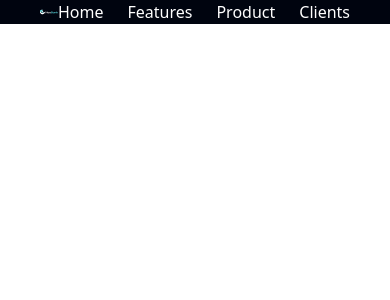
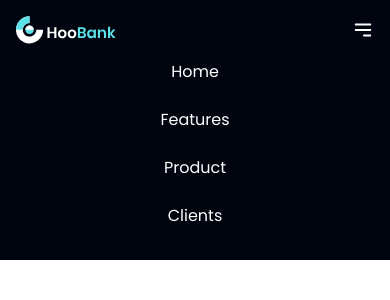
Before and after one commit to afiatamanna06/hoobank, a Next.js app: page / in a window 390 px wide. Shown: the top 300 px of the page. Built offline with nearby package versions, Linux system fonts and the light colour scheme.

Commit message:
Add navigation bar responsiveness

```diff
--- a/components/NavigationBar.tsx
+++ b/components/NavigationBar.tsx
@@ -2,15 +2,23 @@ import Image from "next/image"
 import Link from "next/link"
 import Logo from "../public/logo.svg"
 import { navLinks } from "./NavigationLinks"
+import { HiOutlineMenuAlt3 } from "react-icons/hi"
+import { useState } from "react"
 
 function NavigationBar() {
+
+  const [toggle, setToggle] = useState("hidden")
+
   return (
-    <nav className="w-full bg-primary flex justify-between items-center px-10">
-      <Image src={Logo} width="100rem" height="60rem" alt="" />
-      <div className="flex items-center text-white gap-6">
+    <nav className="w-full bg-primary flex flex-col md:flex-row justify-between items-center px-4 md:px-10">
+      <div className="w-full flex justify-between items-center">
+        <Image src={Logo} width="100rem" height="60rem" alt="" />
+        <div className="md:hidden" onClick={() => {toggle === "hidden" ? setToggle("flex flex-col") : setToggle("hidden")}}><HiOutlineMenuAlt3 color="white" size={22} /></div>
+      </div>
+      <div className={`${ toggle === "hidden" ? "flex flex-col" : "hidden" } pb-8 md:pb-0 md:flex md:flex-row items-center text-white gap-6`}>
         {navLinks.map(({path, name}) => (
           <Link key={name} href={path} passHref>
-            <a className="text-white cursor-pointer">{name}</a>
+            <a className="font-poppins font-normal text-white cursor-pointer">{name}</a>
           </Link>
         ))}
       </div>
--- a/package.json
+++ b/package.json
@@ -14,6 +14,7 @@
     "postcss": "^8.4.18",
     "react": "18.2.0",
     "react-dom": "18.2.0",
+    "react-icons": "^4.6.0",
     "tailwindcss": "^3.1.8"
   },
   "devDependencies": {
--- /dev/null
+++ b/pages/_document.tsx
@@ -0,0 +1,19 @@
+import NextDocument, { Html, Head, Main, NextScript } from "next/document";
+
+export default class Document extends NextDocument {
+  render() {
+    return (
+      <Html lang="en">
+        <Head>
+          <link rel="preconnect" href="https://fonts.googleapis.com" />
+          <link rel="preconnect" href="https://fonts.gstatic.com" crossOrigin="anonymous" />
+          <link href="https://fonts.googleapis.com/css2?family=Barlow&family=Josefin+Sans&family=Poppins:wght@100;200;300;400;500;600;700&display=swap" rel="stylesheet" />
+        </Head>
+        <body>
+          <Main />
+          <NextScript />
+        </body>
+      </Html>
+    );
+  }
+}
```
Also changed, not shown: 1 other file (tests, documents, lock files or other folders).
